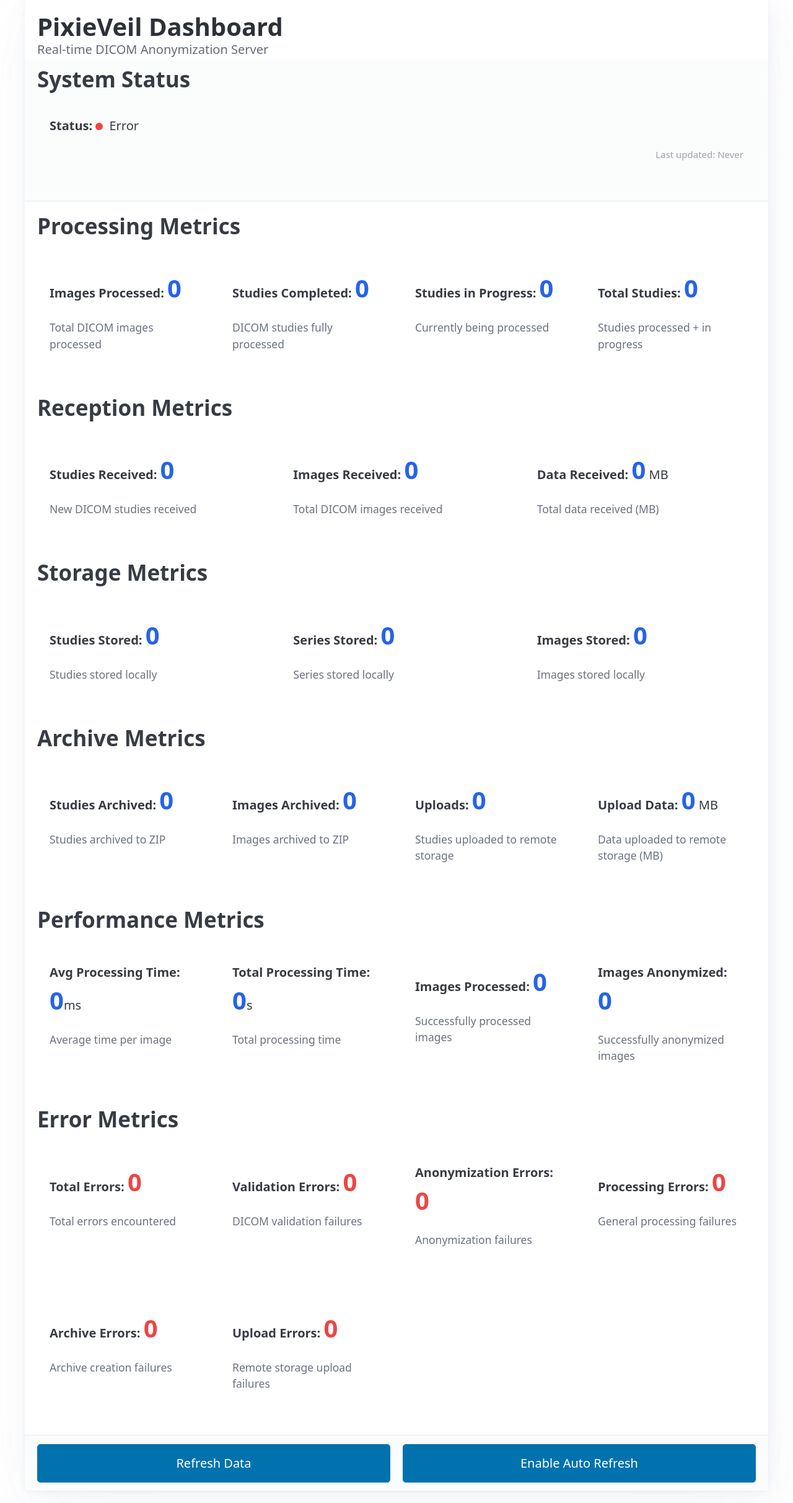
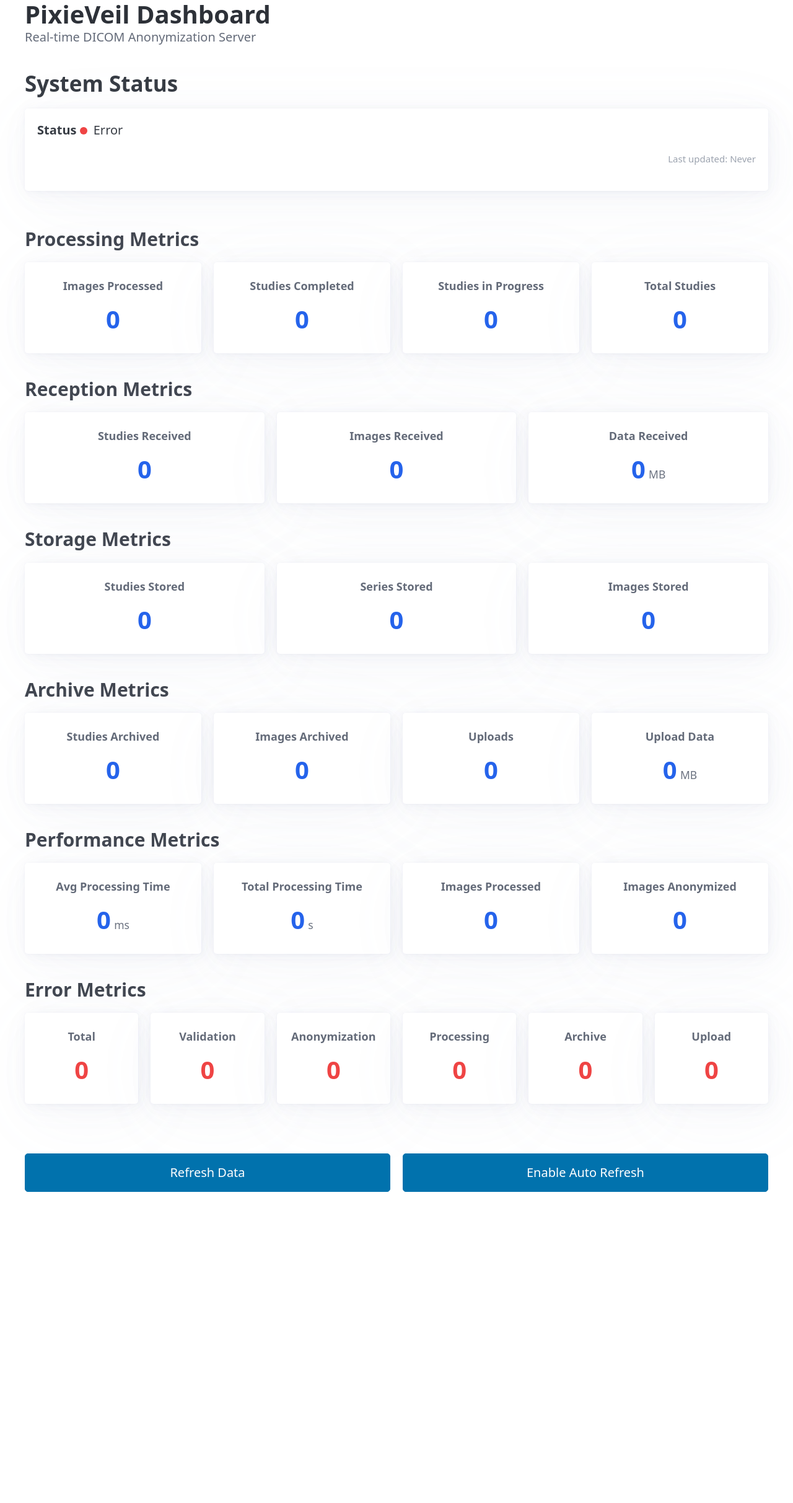
Before and after one commit to cstroie/PixieVeil, a Python web app: template pixieveil/dashboard/templates/index.html in a window 1280 px wide. Shown: the whole page at 62% size. After the commit the page ends 1923 px from the top, so only its background shows below. Run offline with Jinja, Linux system fonts and the light colour scheme; the template is opened without the code that fills it, so the values that code supplies are empty; some libraries are stand-ins or nearby versions.

Commit message:
refactor: redesign dashboard UI with cleaner grid layout

```diff
--- a/pixieveil/dashboard/templates/index.html
+++ b/pixieveil/dashboard/templates/index.html
@@ -6,17 +6,25 @@
         <title>PixieVeil Dashboard</title>
         <link rel="stylesheet" href="https://cdn.jsdelivr.net/npm/@picocss/pico@2/css/pico.min.css">
         <style>
-            .metric-card {
-                border-radius: 8px;
-                padding: 1rem;
-                margin: 0.5rem 0;
+            .metrics article {
+                text-align: center;
+                padding: 1.25rem 1rem;
             }
-            .metric-value {
+            .metrics article span {
                 font-size: 2rem;
                 font-weight: bold;
                 color: #2563eb;
             }
-            .metric-label {
+            .error-metrics article span {
+                color: #ef4444;
+            }
+            .metrics article strong {
+                display: block;
+                font-size: 0.9rem;
+                margin-bottom: 0.5rem;
+                color: var(--pico-muted-color);
+            }
+            .metrics article small {
                 color: #6b7280;
                 font-size: 0.875rem;
             }
@@ -38,20 +46,10 @@
                 color: #9ca3af;
                 text-align: right;
             }
-            .metric-grid {
-                display: grid;
-                grid-template-columns: repeat(auto-fit, minmax(250px, 1fr));
-                gap: 1rem;
-            }
-            .error-metric {
-                color: #ef4444;
-            }
         </style>
     </head>
-    <body>
+    <body class="container">
         <nav></nav>
-        <div class="container">
-            <article>
         <hgroup>
             <h1>PixieVeil Dashboard</h1>
             <p>Real-time DICOM Anonymization Server</p>
@@ -59,160 +57,146 @@
 
         <header>
             <h2>System Status</h2>
-                    <div class="metric-card">
-                        <p><strong>Status:</strong> <span id="status"><span class="status-indicator status-stopped"></span>Loading...</span></p>
+            <article>
+                <p><strong>Status</strong> <span id="status"><span class="status-indicator status-stopped"></span>Loading...</span></p>
                 <p class="last-updated">Last updated: <span id="last-updated">Never</span></p>
             </div>
         </header>
 
         <main>
-                    <section>
-                        <h2>Processing Metrics</h2>
-                        <div class="metric-grid">
-                            <div class="metric-card">
-                                <p><strong>Images Processed:</strong> <span id="image-count" class="metric-value">0</span></p>
-                                <p class="metric-label">Total DICOM images processed</p>
-                            </div>
-
-                            <div class="metric-card">
-                                <p><strong>Studies Completed:</strong> <span id="completed-studies" class="metric-value">0</span></p>
-                                <p class="metric-label">DICOM studies fully processed</p>
-                            </div>
-
-                            <div class="metric-card">
-                                <p><strong>Studies in Progress:</strong> <span id="studies-in-progress" class="metric-value">0</span></p>
-                                <p class="metric-label">Currently being processed</p>
-                            </div>
-
-                            <div class="metric-card">
-                                <p><strong>Total Studies:</strong> <span id="total-studies" class="metric-value">0</span></p>
-                                <p class="metric-label">Studies processed + in progress</p>
-                            </div>
+            <section class="metrics">
+                <h3>Processing Metrics</h3>
+                <div class="grid">
+                    <article>
+                        <strong>Images Processed</strong>
+                        <span id="image-count">0</span>
+                    </article>
+                    <article>
+                        <strong>Studies Completed</strong>
+                        <span id="completed-studies">0</span>
+                    </article>
+                    <article>
+                        <strong>Studies in Progress</strong>
+                        <span id="studies-in-progress">0</span>
+                    </article>
+                    <article>
+                        <strong>Total Studies</strong>
+                        <span id="total-studies">0</span>
+                    </article>
                 </div>
             </section>
 
-                    <section>
-                        <h2>Reception Metrics</h2>
-                        <div class="metric-grid">
-                            <div class="metric-card">
-                                <p><strong>Studies Received:</strong> <span id="received-studies" class="metric-value">0</span></p>
-                                <p class="metric-label">New DICOM studies received</p>
-                            </div>
-
-                            <div class="metric-card">
-                                <p><strong>Images Received:</strong> <span id="received-images" class="metric-value">0</span></p>
-                                <p class="metric-label">Total DICOM images received</p>
-                            </div>
-
-                            <div class="metric-card">
-                                <p><strong>Data Received:</strong> <span id="received-bytes" class="metric-value">0</span> MB</p>
-                                <p class="metric-label">Total data received (MB)</p>
-                            </div>
+            <section class="metrics">
+                <h3>Reception Metrics</h3>
+                <div class="grid">
+                    <article>
+                        <strong>Studies Received</strong>
+                        <span id="received-studies">0</span>
+                    </article>
+                    <article>
+                        <strong>Images Received</strong>
+                        <span id="received-images">0</span>
+                    </article>
+                    <article>
+                        <strong>Data Received</strong>
+                        <span id="received-bytes">0</span>
+                        <small>MB</small>
+                    </article>
                 </div>
             </section>
 
-                    <section>
-                        <h2>Storage Metrics</h2>
-                        <div class="metric-grid">
-                            <div class="metric-card">
-                                <p><strong>Studies Stored:</strong> <span id="stored-studies" class="metric-value">0</span></p>
-                                <p class="metric-label">Studies stored locally</p>
-                            </div>
-
-                            <div class="metric-card">
-                                <p><strong>Series Stored:</strong> <span id="stored-series" class="metric-value">0</span></p>
-                                <p class="metric-label">Series stored locally</p>
-                            </div>
-
-                            <div class="metric-card">
-                                <p><strong>Images Stored:</strong> <span id="stored-images" class="metric-value">0</span></p>
-                                <p class="metric-label">Images stored locally</p>
-                            </div>
+            <section class="metrics">
+                <h3>Storage Metrics</h3>
+                <div class="grid">
+                    <article>
+                        <strong>Studies Stored</strong>
+                        <span id="stored-studies">0</span>
+                    </article>
+                    <article>
+                        <strong>Series Stored</strong>
+                        <span id="stored-series">0</span>
+                    </article>
+                    <article>
+                        <strong>Images Stored</strong>
+                        <span id="stored-images">0</span>
+                    </article>
                 </div>
             </section>
 
-                    <section>
-                        <h2>Archive Metrics</h2>
-                        <div class="metric-grid">
-                            <div class="metric-card">
-                                <p><strong>Studies Archived:</strong> <span id="archived-studies" class="metric-value">0</span></p>
-                                <p class="metric-label">Studies archived to ZIP</p>
-                            </div>
-
-                            <div class="metric-card">
-                                <p><strong>Images Archived:</strong> <span id="archived-images" class="metric-value">0</span></p>
-                                <p class="metric-label">Images archived to ZIP</p>
-                            </div>
-
-                            <div class="metric-card">
-                                <p><strong>Uploads:</strong> <span id="uploaded-studies" class="metric-value">0</span></p>
-                                <p class="metric-label">Studies uploaded to remote storage</p>
-                            </div>
-
-                            <div class="metric-card">
-                                <p><strong>Upload Data:</strong> <span id="upload-bytes" class="metric-value">0</span> MB</p>
-                                <p class="metric-label">Data uploaded to remote storage (MB)</p>
-                            </div>
+            <section class="metrics">
+                <h3>Archive Metrics</h3>
+                <div class="grid">
+                    <article>
+                        <strong>Studies Archived</strong>
+                        <span id="archived-studies">0</span>
+                    </article>
+                    <article>
+                        <strong>Images Archived</strong>
+                        <span id="archived-images">0</span>
+                    </article>
+                    <article>
+                        <strong>Uploads</strong>
+                        <span id="uploaded-studies">0</span>
+                    </article>
+                    <article>
+                        <strong>Upload Data</strong>
+                        <span id="upload-bytes">0</span>
+                        <small>MB</small>
+                    </article>
                 </div>
             </section>
 
-                    <section>
-                        <h2>Performance Metrics</h2>
-                        <div class="metric-grid">
-                            <div class="metric-card">
-                                <p><strong>Avg Processing Time:</strong> <span id="avg-processing-time" class="metric-value">0</span>ms</p>
-                                <p class="metric-label">Average time per image</p>
-                            </div>
-
-                            <div class="metric-card">
-                                <p><strong>Total Processing Time:</strong> <span id="processing-time-total" class="metric-value">0</span>s</p>
-                                <p class="metric-label">Total processing time</p>
-                            </div>
-
-                            <div class="metric-card">
-                                <p><strong>Images Processed:</strong> <span id="processed-images" class="metric-value">0</span></p>
-                                <p class="metric-label">Successfully processed images</p>
-                            </div>
-
-                            <div class="metric-card">
-                                <p><strong>Images Anonymized:</strong> <span id="anonymized-images" class="metric-value">0</span></p>
-                                <p class="metric-label">Successfully anonymized images</p>
-                            </div>
+            <section class="metrics">
+                <h3>Performance Metrics</h3>
+                <div class="grid">
+                    <article>
+                        <strong>Avg Processing Time</strong>
+                        <span id="avg-processing-time">0</span>
+                        <small>ms</small>
+                    </article>
+                    <article>
+                        <strong>Total Processing Time</strong>
+                        <span id="processing-time-total">0</span>
+                        <small>s</small>
+                    </article>
+                    <article>
+                        <strong>Images Processed</strong>
+                        <span id="processed-images">0</span>
+                    </article>
+                    <article>
+                        <strong>Images Anonymized</strong>
+                        <span id="anonymized-images">0</span>
+                    </article>
                 </div>
             </section>
 
-                    <section>
-                        <h2>Error Metrics</h2>
-                        <div class="metric-grid">
-                            <div class="metric-card">
-                                <p><strong>Total Errors:</strong> <span id="total-errors" class="metric-value error-metric">0</span></p>
-                                <p class="metric-label">Total errors encountered</p>
-                            </div>
-
-                            <div class="metric-card">
-                                <p><strong>Validation Errors:</strong> <span id="validation-errors" class="metric-value error-metric">0</span></p>
-                                <p class="metric-label">DICOM validation failures</p>
-                            </div>
-
-                            <div class="metric-card">
-                                <p><strong>Anonymization Errors:</strong> <span id="anonymization-errors" class="metric-value error-metric">0</span></p>
-                                <p class="metric-label">Anonymization failures</p>
-                            </div>
-
-                            <div class="metric-card">
-                                <p><strong>Processing Errors:</strong> <span id="processing-errors" class="metric-value error-metric">0</span></p>
-                                <p class="metric-label">General processing failures</p>
-                            </div>
-
-                            <div class="metric-card">
-                                <p><strong>Archive Errors:</strong> <span id="archive-errors" class="metric-value error-metric">0</span></p>
-                                <p class="metric-label">Archive creation failures</p>
-                            </div>
-
-                            <div class="metric-card">
-                                <p><strong>Upload Errors:</strong> <span id="upload-errors" class="metric-value error-metric">0</span></p>
-                                <p class="metric-label">Remote storage upload failures</p>
-                            </div>
+            <section class="metrics error-metrics">
+                <h3>Error Metrics</h3>
+                <div class="grid">
+                    <article>
+                        <strong>Total</strong>
+                        <span id="total-errors">0</span>
+                    </article>
+                    <article>
+                        <strong>Validation</strong>
+                        <span id="validation-errors">0</span>
+                    </article>
+                    <article>
+                        <strong>Anonymization</strong>
+                        <span id="anonymization-errors">0</span>
+                    </article>
+                    <article>
+                        <strong>Processing</strong>
+                        <span id="processing-errors">0</span>
+                    </article>
+                    <article>
+                        <strong>Archive</strong>
+                        <span id="archive-errors">0</span>
+                    </article>
+                    <article>
+                        <strong>Upload</strong>
+                        <span id="upload-errors">0</span>
+                    </article>
                 </div>
             </section>
         </main>
@@ -221,8 +205,6 @@
             <button onclick="refreshData()" role="button">Refresh Data</button>
             <button onclick="toggleAutoRefresh()" id="auto-refresh-btn" role="button">Enable Auto Refresh</button>
         </footer>
-            </article>
-        </div>
 
         <script>
             let autoRefreshInterval = null;
```
Lines whose indentation alone changed are shown as unchanged.
